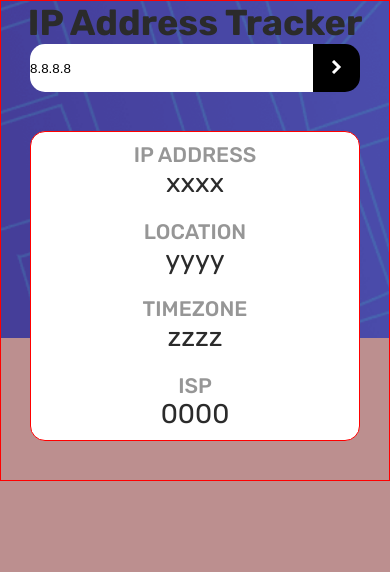
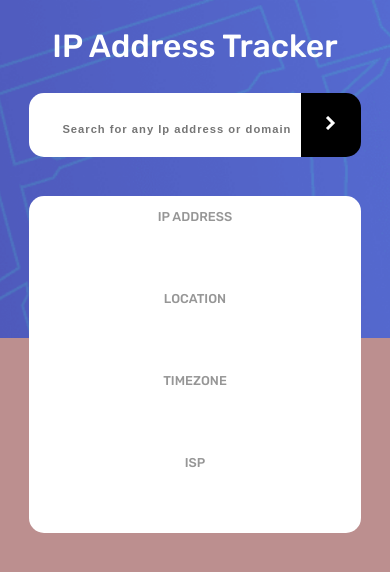
Before and after one commit to Yoryao/FEM_IpAdressTracker, a plain HTML site: page index.html in a window 390 px wide. Drawn offline with Linux system fonts and the light colour scheme.

Commit message:
mobile style ready

```diff
--- a/app.js
+++ b/app.js
@@ -18,11 +18,11 @@ function printIp() {
         let locationState = objeto.location.region;
         let isp = objeto.isp;
         let timeZone = objeto.location.timezone;
-
+        console.log("ipValue: " + ipValue)
 
         document.getElementById("ipPrinted").innerText = ip;
         document.getElementById("locationPrinted").innerText = `${locationCountry} , ${locationState}`;
-        document.getElementById("timeZonePrinted").innerText = timeZone;
+        document.getElementById("timeZonePrinted").innerText =`UTC ${timeZone}`;
         document.getElementById("ispPrinted").innerText = isp;
 
     }
--- a/index.html
+++ b/index.html
@@ -15,28 +15,28 @@
 <body class="flexCol">
 <div class="upperBackgroundImage"></div>
   <main class="flexCol font">
-  <h1 class="w700">IP Address Tracker</h1>
+  <h1 class="">IP Address Tracker</h1>
   <div id="inputContainer" class="flexRow">
-    <input id="ipInput" type="text" name="ipAddres" value="8.8.8.8">
+    <input id="ipInput" type="text" class="w700" name="ipAddres" placeholder="Search for any Ip address or domain">
     <button id="searchBtn" onclick="printIp()"><img src="./images/icon-arrow.svg" alt="follow advance arrow"></button>
   </div>
 
   <div class="resultContainer flexCol">
-    <div class="resultBlock">
-      <h3 class="w500">IP ADDRESS</h3>
-      <h2 id="ipPrinted" class="w400">xxxx</h2>
+    <div class="resultBlock flexCol">
+      <h3 class="w500 resultItem">IP ADDRESS</h3>
+      <h2 id="ipPrinted" class="w400 resultItem"></h2>
     </div>
-    <div class="resultBlock">
-      <h3 class="w500">LOCATION</h3>
-      <h2 id="locationPrinted" class="w400">yyyy</h2>
+    <div class="resultBlock flexCol">
+      <h3 class="w500 resultItem">LOCATION</h3>
+      <h2 id="locationPrinted" class="w400 resultItem"></h2>
     </div>
-    <div class="resultBlock">
-      <h3 class="w500">TIMEZONE</h3>
-      <h2 id="timeZonePrinted" class="w400">zzzz</h2>
+    <div class="resultBlock flexCol">
+      <h3 class="w500 resultItem">TIMEZONE</h3>
+      <h2 id="timeZonePrinted" class="w400 resultItem"></h2>
     </div>
-    <div class="resultBlock">
-      <h3 class="w500">ISP</h3>
-      <h2 id="ispPrinted" class="w400">0000</h2>
+    <div class="resultBlock flexCol">
+      <h3 class="w500 resultItem">ISP</h3>
+      <h2 id="ispPrinted" class="w400 resultItem"></h2>
     </div>
   </div>
 </main>
--- a/styles/style.scss
+++ b/styles/style.scss
@@ -19,14 +19,11 @@
 
 .w400 {
     font-weight: 400;
-    color: colors.$darkGray;
-}
+ }
 .w500 {
     font-weight: 500;
-    color: colors.$gray;
 }
 .w700 {
-    color: colors.$darkGray;
     font-weight: 700;
 }
 
@@ -42,6 +39,7 @@
     height: 40vh;
     background-repeat: no-repeat;
     background-size: cover;
+    background-position: center;
     z-index: -1;
     background-image: url("../images/pattern-bg.png");
 }
@@ -60,27 +58,40 @@ body {
 }
 
 main {
+    height: 100vh;
+    align-items: center;
 
-    justify-content: center;
-    align-items: center;
-    border: 1px solid red;
+    h1 {
+        padding: 7% ;
+        font-size: 2rem;
+        color: #fff !important;
+        font-weight: 500;
+    }
 }
 
 #inputContainer {
     width: 85%;
     border-radius: 15px;
-
-    height: 3rem;
+    height: 4rem;
 
     #ipInput {
         border: none;
-        width: 90%;
+        width: 82%;
         border-top-left-radius:15px;
-        border-bottom-left-radius: 15px ;
+        border-bottom-left-radius: 15px;
+        font-size: 1.5rem;
+        letter-spacing: 1px;
+        padding-left: 10%;
+        color: colors.$darkGray;
+        font-weight: 600;
+
+        &::placeholder {
+            font-size: .7rem;
+        }
     }
 
     #searchBtn {
-        width: 15%;
+        width: 18%;
         border: none;
         background-color: #000;
         border-top-right-radius:15px;
@@ -93,15 +104,35 @@ main {
 
 .resultContainer {
     margin: 10%;
-    border: 1px solid red;
     border-radius: 15px;
     width: 85%;
+    height: 40vh;
     background-color: #fff;
-    justify-content: center;
-    align-items: center;
     text-align: center;
+
+    .resultBlock {
+        height: 25%;
+        align-items: center;
+        justify-content: space-evenly;
+    }
+
+    h3 {
+        color: colors.$gray;
+        font-size: .8rem;
+        height: 20%;
+
+    }
+
+    h2 {
+        color: colors.$darkGray;
+        font-size: 1.3rem;
+        height: 30%;
+        font-weight: 500;
+
+
+    }
+    .resultBlock:last-child {
+        margin-bottom: 10px;
+    }
+
 }
-
-.resultBlock {
-    margin: 10px auto;
-}
```
Also changed, not shown: styles/style.css, 1 other file.
